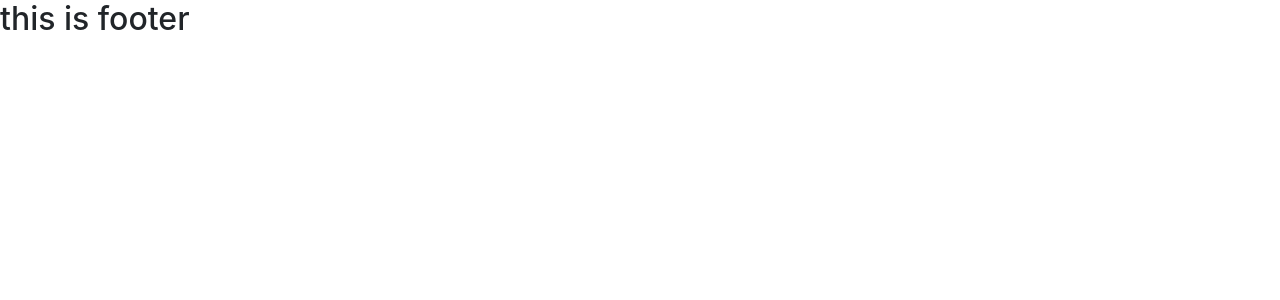
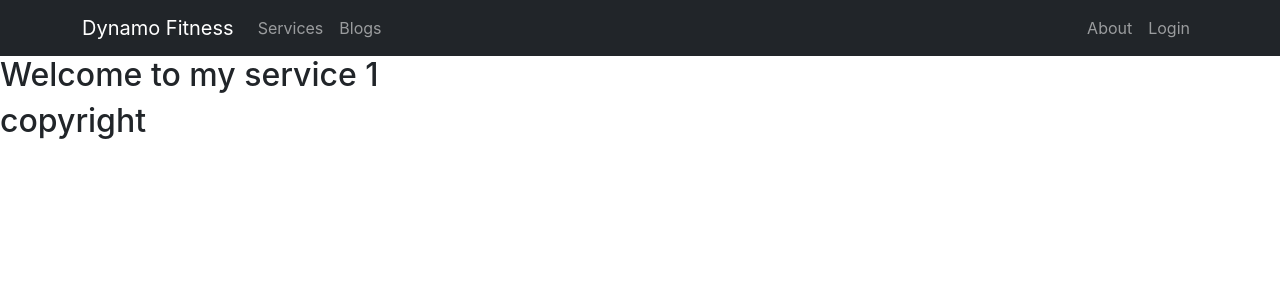
Before and after one commit to ibrahimsarder96/gym-trainer, a React (Create React App) app: page /service/1 in a window 1280 px wide. Before the commit this address had no page. Shown: the top 300 px of the page. Built offline with nearby package versions, Linux system fonts and the light colour scheme.

Commit message:
added navigation

```diff
--- a/src/App.js
+++ b/src/App.js
@@ -4,6 +4,9 @@ import Home from './Pages/Home/Home/Home';
 import About from './Pages/About/About';
 import Header from './Pages/Shared/Header/Header';
 import Footer from './Pages/Shared/Footer/Footer';
+import ServiceDetail from './Pages/ServiceDetail/ServiceDetail';
+import NotFound from './Pages/Shared/NotFound/NotFound';
+import Blogs from './Pages/Blogs/Blogs';
 
 function App() {
   return (
@@ -11,7 +14,11 @@ function App() {
       <Header></Header>
     <Routes>
       <Route path='/' element={<Home></Home>}></Route>
+      <Route path='/home' element={<Home></Home>}></Route>
+      <Route path='/service/:serviceId' element={<ServiceDetail></ServiceDetail>}></Route>
       <Route path='/about' element={<About></About>}></Route>
+      <Route path='/blogs' element={<Blogs></Blogs>}></Route>
+      <Route path='*' element={<NotFound></NotFound>}></Route>
     </Routes>
     <Footer></Footer>
     </div>
--- /dev/null
+++ b/src/Pages/Blogs/Blogs.js
@@ -0,0 +1,11 @@
+import React from 'react';
+
+const Blogs = () => {
+  return (
+    <div>
+      <h2>Blogs 3ta qustion</h2>
+    </div>
+  );
+};
+
+export default Blogs;
--- a/src/Pages/Home/Service/Service.js
+++ b/src/Pages/Home/Service/Service.js
@@ -1,15 +1,21 @@
 import React from 'react';
+import { useNavigate } from 'react-router-dom';
 import './Service.css'
 
 const Service = ({service}) => {
-  const {name, img, description, price} = service;
+  const {id,name, img, description, price} = service;
+
+  const navigate = useNavigate()
+  const navigateToServiceDetail = id =>{
+      navigate(`/service/${id}`)
+  }
   return (
     <div className='service'>
       <img  src={img} alt="" />
       <h2>{name}</h2>
       <p><small>Price: {price}</small></p>
       <p>{description}</p>
-      <button className='book'>Booking</button>
+      <button onClick={()=> navigateToServiceDetail(id)} className='book'>Booking</button>
     </div>
   );
 };
--- a/src/Pages/Home/Services/Services.js
+++ b/src/Pages/Home/Services/Services.js
@@ -11,7 +11,7 @@ const Services = () => {
     .then(data => setServices(data))
   },[])
   return (
-    <div>
+    <div id='services' className='container'>
       <h2 className='service-title'>Our Services</h2>
       <div className="services-container">
       {
--- /dev/null
+++ b/src/Pages/ServiceDetail/ServiceDetail.js
@@ -0,0 +1,13 @@
+import React from 'react';
+import { useParams } from 'react-router-dom';
+
+const ServiceDetail = () => {
+  const {serviceId} = useParams();
+  return (
+    <div>
+      <h2>Welcome to my service {serviceId}</h2>
+    </div>
+  );
+};
+
+export default ServiceDetail;
--- a/src/Pages/Shared/Footer/Footer.js
+++ b/src/Pages/Shared/Footer/Footer.js
@@ -1,10 +1,13 @@
+
 import React from 'react';
+
 
 const Footer = () => {
 
   return (
+
     <footer>
-    <h2>this is footer</h2>
+    <h2>copyright {}</h2>
     </footer>
   );
 };
--- a/src/Pages/Shared/Header/Header.js
+++ b/src/Pages/Shared/Header/Header.js
@@ -1,10 +1,30 @@
 import React from 'react';
+import { Container, Nav, Navbar, NavDropdown } from 'react-bootstrap';
+import { Link } from 'react-router-dom';
 
 const Header = () => {
   return (
-    <div>
+    <>
+     <Navbar collapseOnSelect expand="lg" sticky='top' bg="dark" variant="dark">
+  <Container>
+  <Navbar.Brand  as={Link} to="/">Dynamo Fitness</Navbar.Brand>
+  <Navbar.Toggle aria-controls="responsive-navbar-nav" />
+  <Navbar.Collapse id="responsive-navbar-nav">
+    <Nav className="me-auto">
+      <Nav.Link href="home#services">Services</Nav.Link>
+      <Nav.Link as={Link} to="/blogs">Blogs</Nav.Link>
 
-    </div>
+    </Nav>
+    <Nav>
+      <Nav.Link as={Link} to="/about">About</Nav.Link>
+      <Nav.Link as={Link} to="/login">
+        Login
+      </Nav.Link>
+    </Nav>
+  </Navbar.Collapse>
+  </Container>
+</Navbar>
+    </>
   );
 };
 
--- /dev/null
+++ b/src/Pages/Shared/NotFound/NotFound.js
@@ -0,0 +1,11 @@
+import React from 'react';
+
+const NotFound = () => {
+  return (
+    <div>
+      <h3 className='text-center'>404</h3>
+    </div>
+  );
+};
+
+export default NotFound;
```
